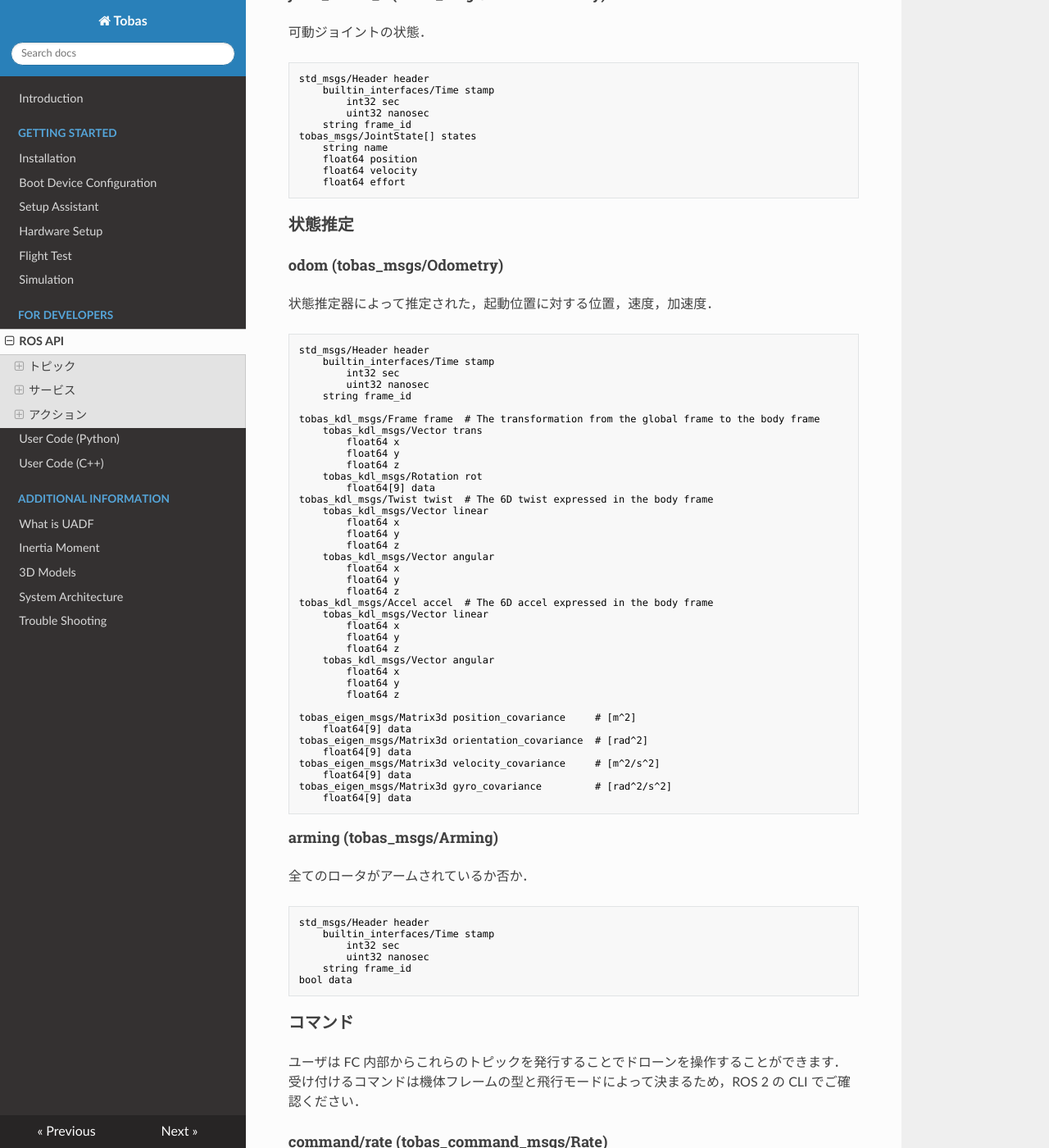
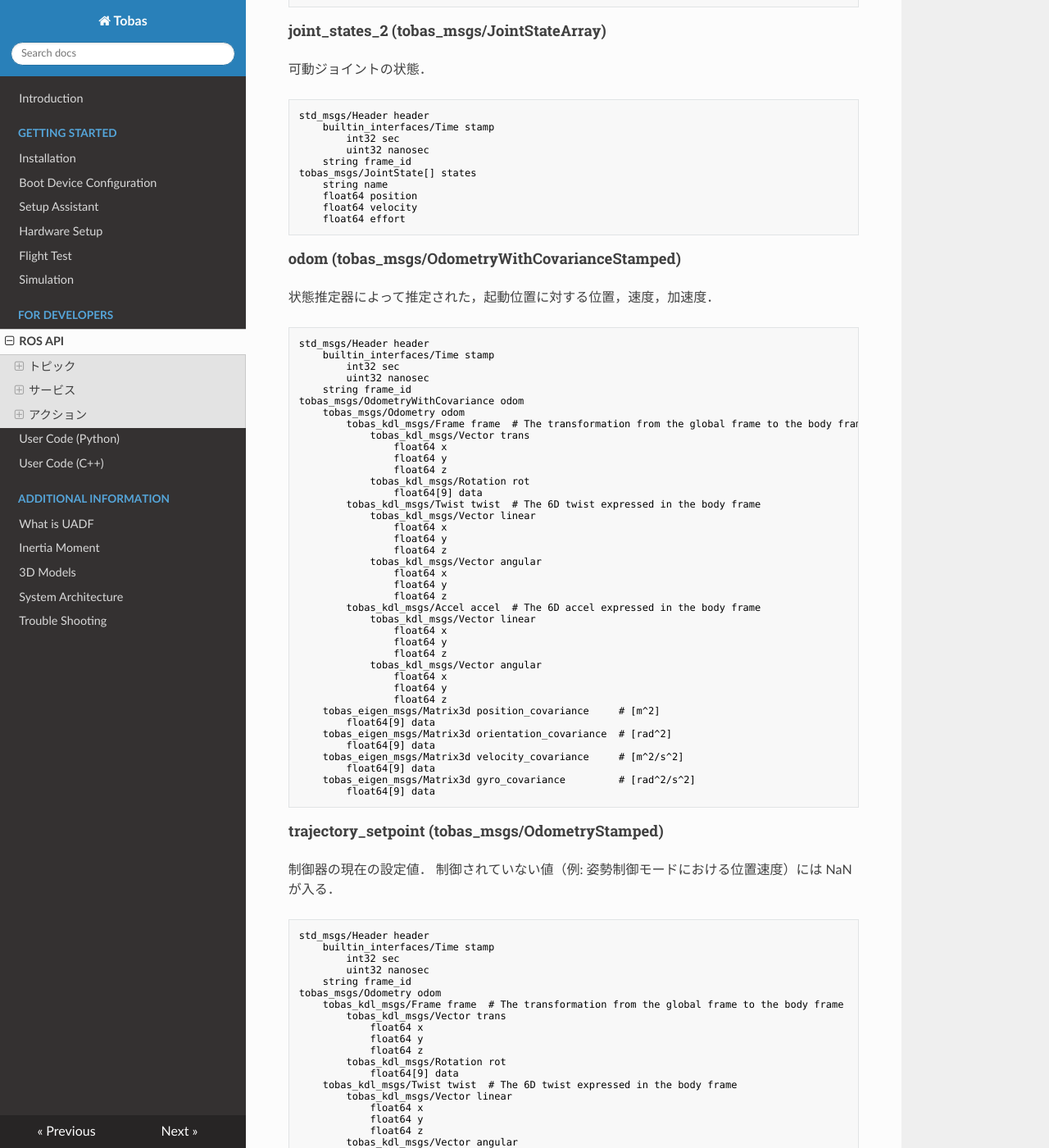
Before and after one commit to TobasFlightControl/tobas_wiki_ja, an MkDocs documentation site: the page built from docs/ros_api.md, in a window 1280 px wide and 1400 px high, scrolled down 3881 px. Shown: the whole window at 82% size. Built offline with MkDocs 1.6.1, drawn with Linux system fonts in a browser that asks for light colours; nearby versions of some CDN libraries; some of the changed text lies outside the part shown.

Commit message:
edit: ros_api.md

````diff
--- a/docs/ros_api.md
+++ b/docs/ros_api.md
@@ -6,12 +6,14 @@
 
 ## トピック
 
-<!-- tobas_constants/constants.hppの内容 -->
+<!-- tobas_constants/ros_interfaces.hppの内容 -->
 <!-- tobas_gazebo_common/constants.hppの内容 -->
 
 ---
 
-### センサデータ
+### Common
+
+実機，シミュレーション両方で使用できるトピックです．
 
 #### battery (tobas_msgs/Battery)
 
@@ -246,9 +248,7 @@
 	float64 effort
 ```
 
-### 状態推定
-
-#### odom (tobas_msgs/Odometry)
+#### odom (tobas_msgs/OdometryWithCovarianceStamped)
 
 状態推定器によって推定された，起動位置に対する位置，速度，加速度．
 
@@ -258,41 +258,80 @@
 		int32 sec
 		uint32 nanosec
 	string frame_id
+tobas_msgs/OdometryWithCovariance odom
+	tobas_msgs/Odometry odom
+		tobas_kdl_msgs/Frame frame  # The transformation from the global frame to the body frame
+			tobas_kdl_msgs/Vector trans
+				float64 x
+				float64 y
+				float64 z
+			tobas_kdl_msgs/Rotation rot
+				float64[9] data
+		tobas_kdl_msgs/Twist twist  # The 6D twist expressed in the body frame
+			tobas_kdl_msgs/Vector linear
+				float64 x
+				float64 y
+				float64 z
+			tobas_kdl_msgs/Vector angular
+				float64 x
+				float64 y
+				float64 z
+		tobas_kdl_msgs/Accel accel  # The 6D accel expressed in the body frame
+			tobas_kdl_msgs/Vector linear
+				float64 x
+				float64 y
+				float64 z
+			tobas_kdl_msgs/Vector angular
+				float64 x
+				float64 y
+				float64 z
+	tobas_eigen_msgs/Matrix3d position_covariance     # [m^2]
+		float64[9] data
+	tobas_eigen_msgs/Matrix3d orientation_covariance  # [rad^2]
+		float64[9] data
+	tobas_eigen_msgs/Matrix3d velocity_covariance     # [m^2/s^2]
+		float64[9] data
+	tobas_eigen_msgs/Matrix3d gyro_covariance         # [rad^2/s^2]
+		float64[9] data
+```
 
-tobas_kdl_msgs/Frame frame  # The transformation from the global frame to the body frame
-	tobas_kdl_msgs/Vector trans
-		float64 x
-		float64 y
-		float64 z
-	tobas_kdl_msgs/Rotation rot
-		float64[9] data
-tobas_kdl_msgs/Twist twist  # The 6D twist expressed in the body frame
-	tobas_kdl_msgs/Vector linear
-		float64 x
-		float64 y
-		float64 z
-	tobas_kdl_msgs/Vector angular
-		float64 x
-		float64 y
-		float64 z
-tobas_kdl_msgs/Accel accel  # The 6D accel expressed in the body frame
-	tobas_kdl_msgs/Vector linear
-		float64 x
-		float64 y
-		float64 z
-	tobas_kdl_msgs/Vector angular
-		float64 x
-		float64 y
-		float64 z
+#### trajectory_setpoint (tobas_msgs/OdometryStamped)
 
-tobas_eigen_msgs/Matrix3d position_covariance     # [m^2]
-	float64[9] data
-tobas_eigen_msgs/Matrix3d orientation_covariance  # [rad^2]
-	float64[9] data
-tobas_eigen_msgs/Matrix3d velocity_covariance     # [m^2/s^2]
-	float64[9] data
-tobas_eigen_msgs/Matrix3d gyro_covariance         # [rad^2/s^2]
-	float64[9] data
+制御器の現在の設定値．
+制御されていない値（例: 姿勢制御モードにおける位置速度）には NaN が入る．
+
+```txt
+std_msgs/Header header
+	builtin_interfaces/Time stamp
+		int32 sec
+		uint32 nanosec
+	string frame_id
+tobas_msgs/Odometry odom
+	tobas_kdl_msgs/Frame frame  # The transformation from the global frame to the body frame
+		tobas_kdl_msgs/Vector trans
+			float64 x
+			float64 y
+			float64 z
+		tobas_kdl_msgs/Rotation rot
+			float64[9] data
+	tobas_kdl_msgs/Twist twist  # The 6D twist expressed in the body frame
+		tobas_kdl_msgs/Vector linear
+			float64 x
+			float64 y
+			float64 z
+		tobas_kdl_msgs/Vector angular
+			float64 x
+			float64 y
+			float64 z
+	tobas_kdl_msgs/Accel accel  # The 6D accel expressed in the body frame
+		tobas_kdl_msgs/Vector linear
+			float64 x
+			float64 y
+			float64 z
+		tobas_kdl_msgs/Vector angular
+			float64 x
+			float64 y
+			float64 z
 ```
 
 #### arming (tobas_msgs/Arming)
@@ -308,7 +347,7 @@
 bool data
 ```
 
-### コマンド
+### Command
 
 ユーザは FC 内部からこれらのトピックを発行することでドローンを操作することができます．
 受け付けるコマンドは機体フレームの型と飛行モードによって決まるため，ROS 2 の CLI でご確認ください．
@@ -655,6 +694,8 @@
 
 ### Gazebo
 
+Gazeboシミュレーション時にのみ使用されるトピックです．
+
 #### gazebo/ground_truth/battery (tobas_msgs/Battery)
 
 バッテリーの状態の真値．
@@ -669,7 +710,7 @@
 float64 current  # [A]
 ```
 
-#### gazebo/ground_truth/odom (tobas_msgs/Odometry)
+#### gazebo/ground_truth/odom (tobas_msgs/OdometryWithCovarianceStamped)
 
 起動位置に対する位置，速度，加速度の真値．
 
@@ -679,41 +720,41 @@
 		int32 sec
 		uint32 nanosec
 	string frame_id
-
-tobas_kdl_msgs/Frame frame  # The transformation from the global frame to the body frame
-	tobas_kdl_msgs/Vector trans
-		float64 x
-		float64 y
-		float64 z
-	tobas_kdl_msgs/Rotation rot
+tobas_msgs/OdometryWithCovariance odom
+	tobas_msgs/Odometry odom
+		tobas_kdl_msgs/Frame frame  # The transformation from the global frame to the body frame
+			tobas_kdl_msgs/Vector trans
+				float64 x
+				float64 y
+				float64 z
+			tobas_kdl_msgs/Rotation rot
+				float64[9] data
+		tobas_kdl_msgs/Twist twist  # The 6D twist expressed in the body frame
+			tobas_kdl_msgs/Vector linear
+				float64 x
+				float64 y
+				float64 z
+			tobas_kdl_msgs/Vector angular
+				float64 x
+				float64 y
+				float64 z
+		tobas_kdl_msgs/Accel accel  # The 6D accel expressed in the body frame
+			tobas_kdl_msgs/Vector linear
+				float64 x
+				float64 y
+				float64 z
+			tobas_kdl_msgs/Vector angular
+				float64 x
+				float64 y
+				float64 z
+	tobas_eigen_msgs/Matrix3d position_covariance     # [m^2]
 		float64[9] data
-tobas_kdl_msgs/Twist twist  # The 6D twist expressed in the body frame
-	tobas_kdl_msgs/Vector linear
-		float64 x
-		float64 y
-		float64 z
-	tobas_kdl_msgs/Vector angular
-		float64 x
-		float64 y
-		float64 z
-tobas_kdl_msgs/Accel accel  # The 6D accel expressed in the body frame
-	tobas_kdl_msgs/Vector linear
-		float64 x
-		float64 y
-		float64 z
-	tobas_kdl_msgs/Vector angular
-		float64 x
-		float64 y
-		float64 z
-
-tobas_eigen_msgs/Matrix3d position_covariance     # [m^2]
-	float64[9] data
-tobas_eigen_msgs/Matrix3d orientation_covariance  # [rad^2]
-	float64[9] data
-tobas_eigen_msgs/Matrix3d velocity_covariance     # [m^2/s^2]
-	float64[9] data
-tobas_eigen_msgs/Matrix3d gyro_covariance         # [rad^2/s^2]
-	float64[9] data
+	tobas_eigen_msgs/Matrix3d orientation_covariance  # [rad^2]
+		float64[9] data
+	tobas_eigen_msgs/Matrix3d velocity_covariance     # [m^2/s^2]
+		float64[9] data
+	tobas_eigen_msgs/Matrix3d gyro_covariance         # [rad^2/s^2]
+		float64[9] data
 ```
 
 #### gazebo/ground_truth/wind (tobas_msgs/Wind)
@@ -738,6 +779,8 @@
 
 ### Common
 
+実機，シミュレーション両方で使用できるサービスです．
+
 #### set_arm (tobas_msgs/SetArm)
 
 全てのロータのアーム状態を変更する．
@@ -750,6 +793,8 @@
 ```
 
 ### Gazebo
+
+Gazeboシミュレーション時にのみ使用されるサービスです．
 
 #### gazebo/charge_battery (std_srvs/Empty)
 
@@ -865,6 +910,10 @@
 
 ---
 
+### Common
+
+実機，シミュレーション両方で使用できるアクションです．
+
 #### execute_mission (tobas_mission_msgs/ExecuteMission)
 
 一連のミッションを実行する．
````
